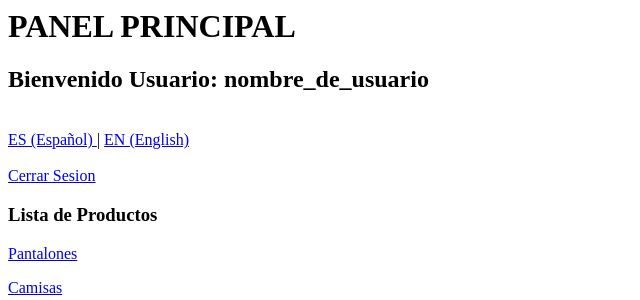
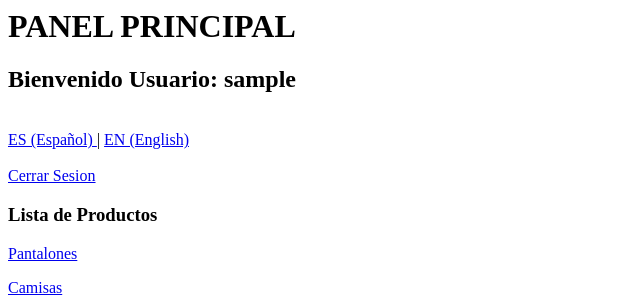
Before and after one commit to FernandoHuilca/Tienda_productos_AppWeb, a PHP site: page /panelprincipal.php in a window 1280 px wide. Shown: the top 300 px of the page, without its empty margins (0-640 px from the left). Run offline with PHP 8.4, Linux system fonts and the light colour scheme; the visitor is signed in with stand-in values (Sample User, id 1).

Commit message:
creando la session e imprimiendo nombre de usuario en panel y producto

```diff
--- a/Producto.php
+++ b/Producto.php
@@ -28,8 +28,8 @@ foreach($_productos as $producto){
 </head>
 
 <body>
-    <!-- <h2>Bienvenido Usuario: <?php //echo $_SESSION['usuario']  ?> </h2> -->
-    <h2>Bienvenido Usuario: nombre_de_usuario </h2>
+     <h2>Bienvenido Usuario: <?php echo $_SESSION['usuario']  ?> </h2>
+    <!--<h2>Bienvenido Usuario: nombre_de_usuario </h2> -->
     <a href="panelprincipal.php">Panel Principal</a>
     <br>
     <a href="">Carrito de Compra</a>
--- a/acceso.php
+++ b/acceso.php
@@ -1,4 +1,7 @@
 <?php
+#Levanto la sesino
+session_start();
+
 #Imprimo para ver si todo correcto todo bien:
 echo "<pre>" . print_r($_POST , true) . "</pre>";
 
@@ -17,7 +20,7 @@ $f_recordarme = isset($_POST["recordarme"]);
 if($usuario == $f_usuario && $clave == $f_clave){
 
     #Si el usuario tiene acceso le creo una sesion
-
+    $_SESSION["usuario"] = $f_usuario;
 
     #si el usuario quiere que le recuerden le doy una galletita
     if($f_recordarme){
@@ -36,7 +39,6 @@ if($usuario == $f_usuario && $clave == $f_clave){
     }
 
 
-
     #si quiere o no ser recordado igual le mando al panel principal porque si tiene acceso
     header("Location:panelprincipal.php");
 
--- a/panelprincipal.php
+++ b/panelprincipal.php
@@ -11,8 +11,8 @@ $_productos = file($path);
     <head></head>
     <body>
         <h1>PANEL PRINCIPAL</h1>
-        <!-- <h2>Bienvenido Usuario: <?php //echo $_SESSION['usuario']  ?> </h2> -->
-        <h2>Bienvenido Usuario: nombre_de_usuario </h2>
+         <h2>Bienvenido Usuario: <?php echo $_SESSION['usuario']  ?></h2>
+        <!--<h2>Bienvenido Usuario: nombre_de_usuario </h2>-->
         <br>
         <a href="configuraridioma.php?lang=es">ES (Español) </a>
          |
```
